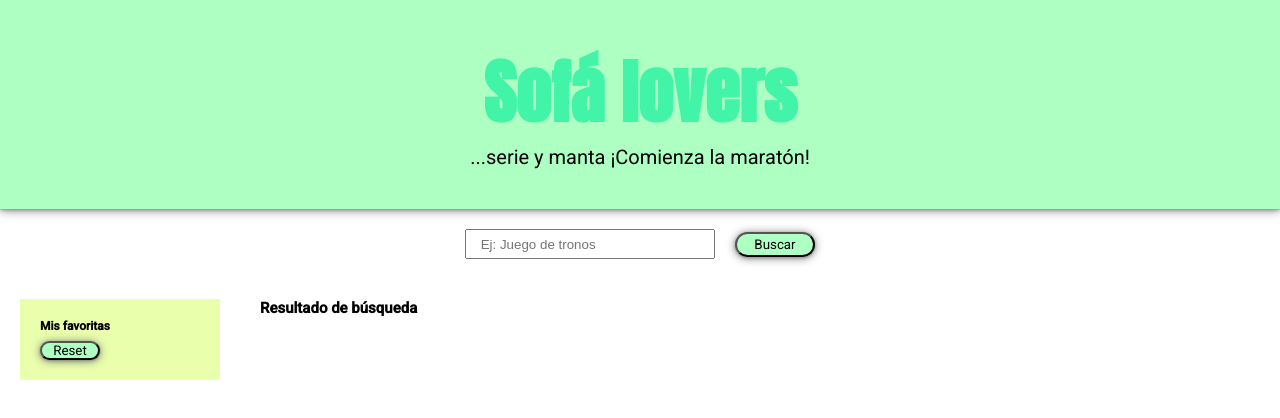
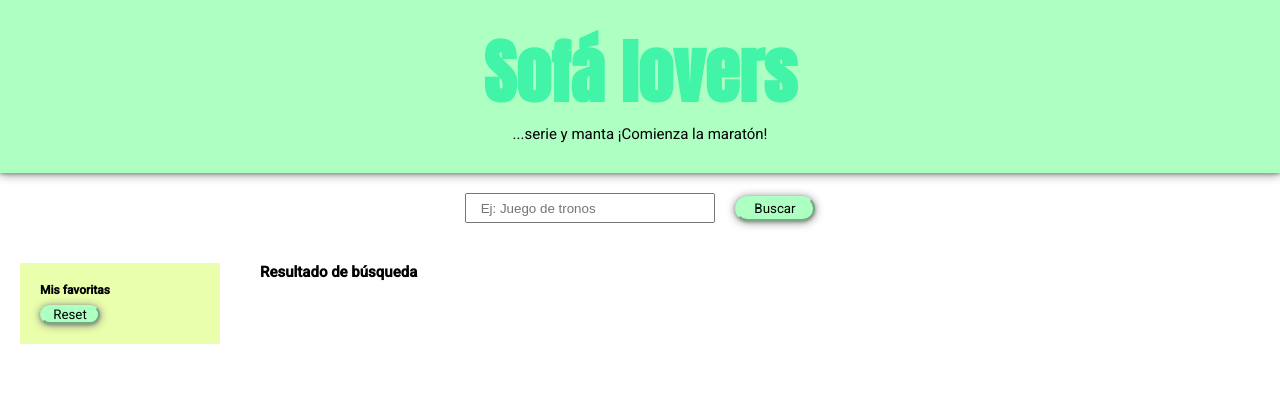
Before and after one commit to Adalab/modulo-2-evaluacion-final-crisrodriguezgar, a website: page docs/index.html in a window 1280 px wide. Drawn offline with nearby package versions, Linux system fonts and the light colour scheme; files that its build step writes are made by us from their sources.

Commit message:
changes styles button

```diff
--- a/src/scss/layout/_header.scss
+++ b/src/scss/layout/_header.scss
@@ -4,8 +4,8 @@
     justify-content: center;
     align-items: center;
     flex-direction: column;
-    padding-top: 4rem;
-    padding-bottom: 4rem;
+    padding-top: 2rem;
+    padding-bottom: 3rem;
     box-shadow: 0 1px 10px 0 grey, 0 1px 3px 0 rgba(0, 0, 0, 0.35);
 }
 .title{
@@ -18,9 +18,9 @@
     &__sub{
         font-family: $roboto;
         font-weight: 400;
-        font-size: 1.3rem;
+        font-size: 1.2rem;
         @media all and (min-width: 768px) {
-            font-size: 2rem;
+            font-size: 1.5rem;
           }
     }
 }
--- a/src/scss/layout/_sectionone.scss
+++ b/src/scss/layout/_sectionone.scss
@@ -20,6 +20,7 @@
         width: 8rem;
         height: 2.5rem;
         border-radius: 5rem;
+        border-color: $color-green3;
         margin-left: 2rem;
         background-color: $color-green3;
         font-family: $roboto;
@@ -52,6 +53,7 @@
     &__reset{
         width: 6rem;
         border-radius: 5rem;
+        border-color: $color-green3;
         background-color: $color-green3;
         font-family: $roboto;
         box-shadow: 0 1px 10px 0 grey, 0 1px 3px 0 rgba(0, 0, 0, 0.35);
@@ -85,5 +87,5 @@
     background-color: $color-pink;
     margin-left: 1rem;
     margin-right: 1rem;
-
+    font-family: $anton;
 }
```
